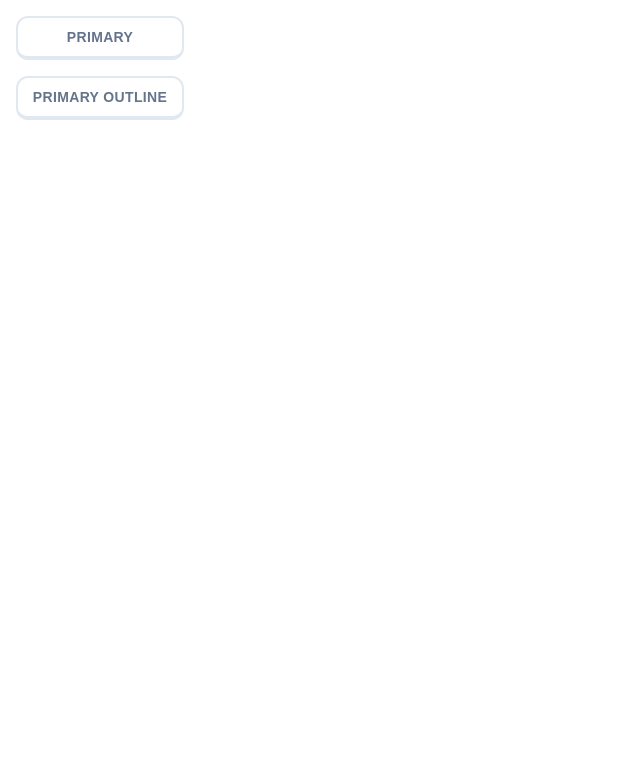
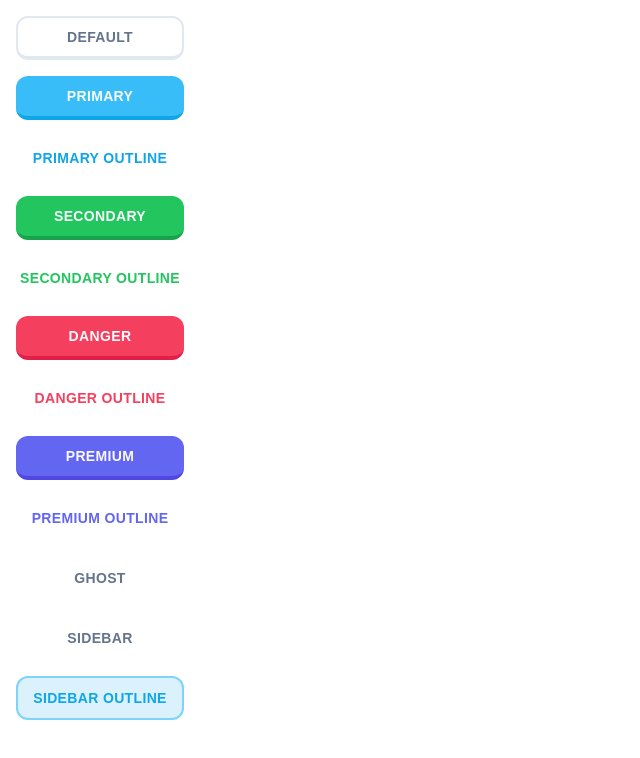
Before and after one commit to Tez-cyber/babble, a Next.js app: page / in a window 1280 px wide. Shown: the top 758 px of the page, without its empty margins (0-640 px from the left). Built offline with nearby package versions, Linux system fonts and the light colour scheme.

Commit message:
Added different variants for button component

```diff
--- a/app/page.tsx
+++ b/app/page.tsx
@@ -4,8 +4,18 @@ export default function Home() {
   return(
     <>
       <div className="p-4 space-y-4 flex flex-col max-w-[200px]">
-        <Button>Primary</Button>
-        <Button>Primary Outline</Button>
+        <Button>Default</Button>
+        <Button variant="primary">Primary</Button>
+        <Button variant="primaryOutline">Primary Outline</Button>
+        <Button variant="secondary">secondary</Button>
+        <Button variant="secondaryOutline">secondary Outline</Button>
+        <Button variant="danger">danger</Button>
+        <Button variant="dangerOutline">danger Outline</Button>
+        <Button variant="premium">premium</Button>
+        <Button variant="premiumOutline">premium Outline</Button>
+        <Button variant="ghost">ghost</Button>
+        <Button variant="sidebar">sidebar</Button>
+        <Button variant="sidebarOutline">sidebar Outline</Button>
       </div>
     </>
   )
--- a/components/ui/button.tsx
+++ b/components/ui/button.tsx
@@ -17,6 +17,17 @@ const buttonVariants = cva(
     variants: {
       variant: {
         default: "bg-white text-black border-slate-200 border-2 border-b-4 active:border-b-2 hover:bg-slate-100 text-slate-500",
+        primary: "bg-sky-400 text-primary-foreground hover:bg-sky-400/90 border-sky-500 border-b-4 active:border-b-0",
+        primaryOutline: "bg-white text-sky-500 hover:bg-slate-100",
+        secondary: "bg-green-500 text-primary-foreground hover:bg-green-400/90 border-green-600 border-b-4 active:border-b-0",
+        secondaryOutline: "bg-white text-green-500 hover:bg-slate-100",
+        danger: "bg-rose-500 text-primary-foreground hover:bg-rose-400/90 border-rose-600 border-b-4 active:border-b-0",
+        dangerOutline: "bg-white text-rose-500 hover:bg-slate-100",
+        premium: "bg-indigo-500 text-primary-foreground hover:bg-indigo-400/90 border-indigo-600 border-b-4 active:border-b-0",
+        premiumOutline: "bg-white text-indigo-500 hover:bg-slate-100",
+        ghost: "bg-transparent text-slate-500 border-transparent border-0 hover:bg-slate-100",
+        sidebar: "bg-transparent text-slate-500 border-transparent border-2 hover:bg-slate-100 transition-none",
+        sidebarOutline: "bg-sky-500/15 text-sky-500 border-sky-300 border-2 hover:bg-sky-500/20 transition-none"
       },
       size: {
         default: "h-11 px-4 py-2",
```
